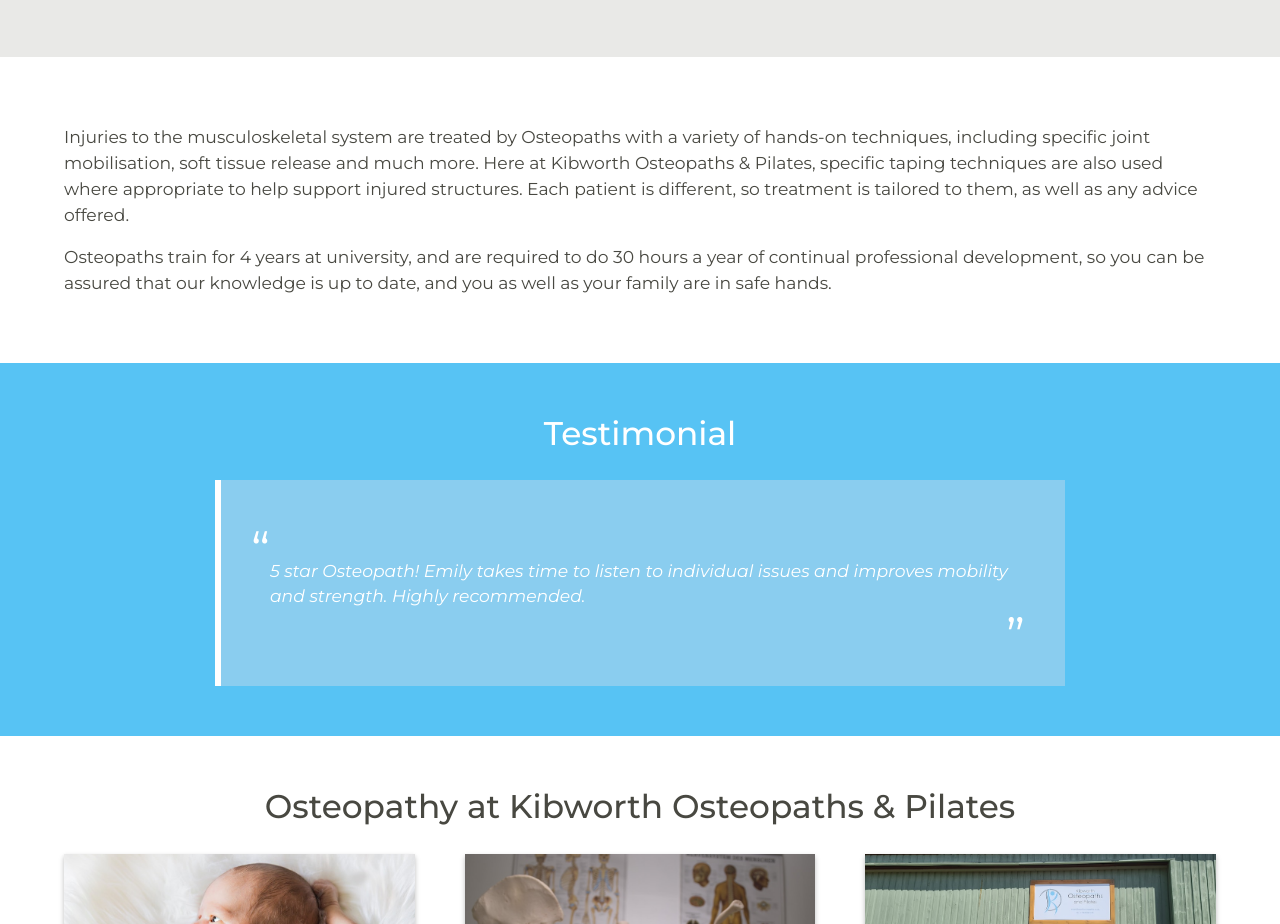
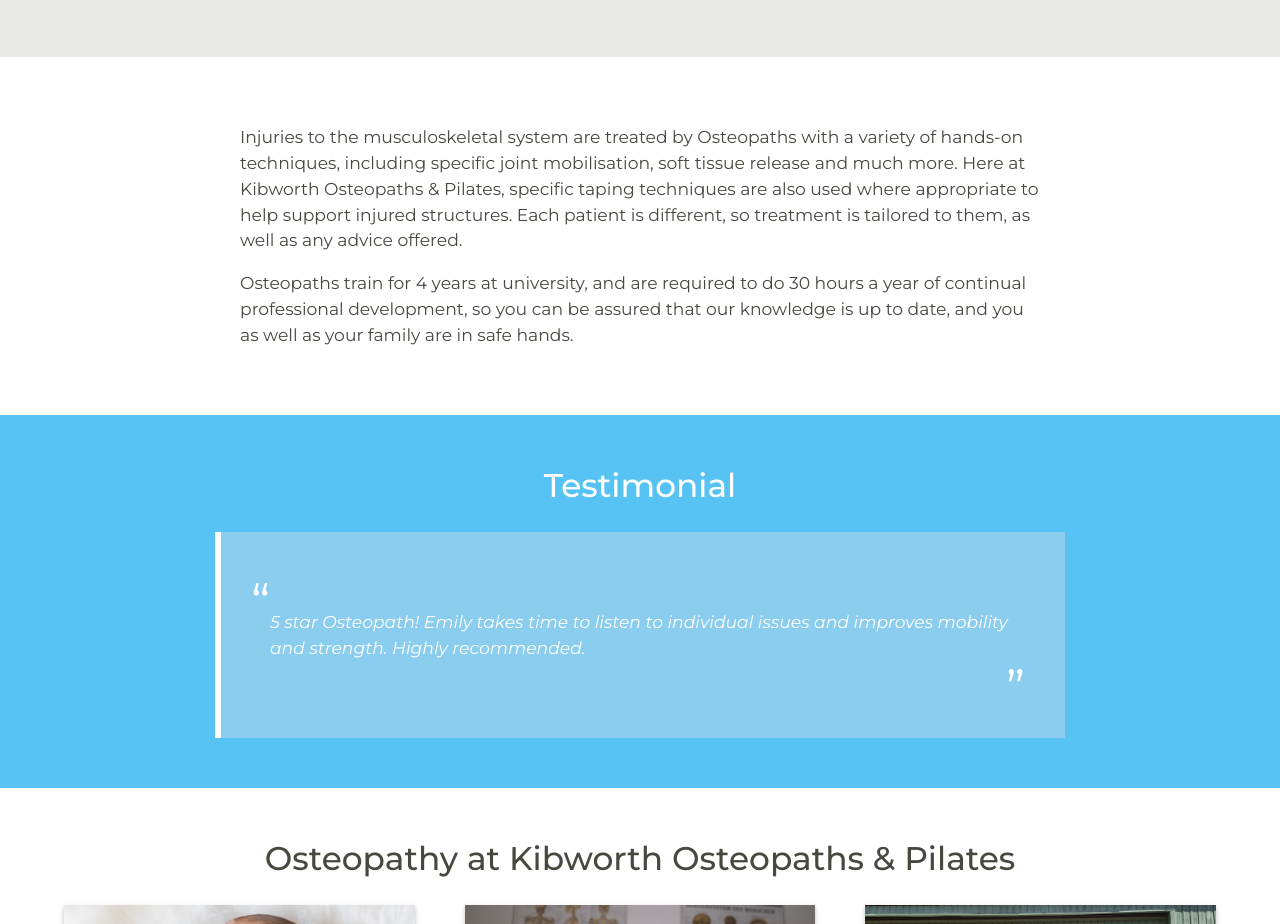
Before and after one commit to gideongoddard/kibworth-osteopaths-v2, a Gatsby site: page /osteopathy in a window 1280 px wide. Shown: the part 1540-2464 px from the top of the page. Built offline with nearby package versions, Linux system fonts and the light colour scheme; Gatsby itself is replaced by a stand-in of ours.

Commit message:
Adjusted container width on Osteopathy page.

```diff
--- a/src/pages/osteopathy.js
+++ b/src/pages/osteopathy.js
@@ -29,7 +29,7 @@
                 <p>Injuries can occur at any age or stage of life. I am qualified to work with patients from birth onwards. Osteopathy is suitable for all of the family, no matter how young or old. See <Link to="/osteopathy/cranial-osteopathy">Cranial Osteopathy</Link> for more information on treatment for babies.</p>
             </TxtImg>
             <section className={OsteopathyStyles.section}>
-                <div className={OsteopathyStyles.container}>
+                <div className={OsteopathyStyles.narrowContainer}>
                     <p>Injuries to the musculoskeletal system are treated by Osteopaths with a variety of hands-on techniques, including specific joint mobilisation, soft tissue release and much more. Here at Kibworth Osteopaths & Pilates, specific taping techniques are also used where appropriate to help support injured structures. Each patient is different, so treatment is tailored to them, as well as any advice offered.</p>
                     <p>Osteopaths train for 4 years at university, and are required to do 30 hours a year of continual professional development, so you can be assured that our knowledge is up to date, and you as well as your family are in safe hands.</p>
                 </div>
```
